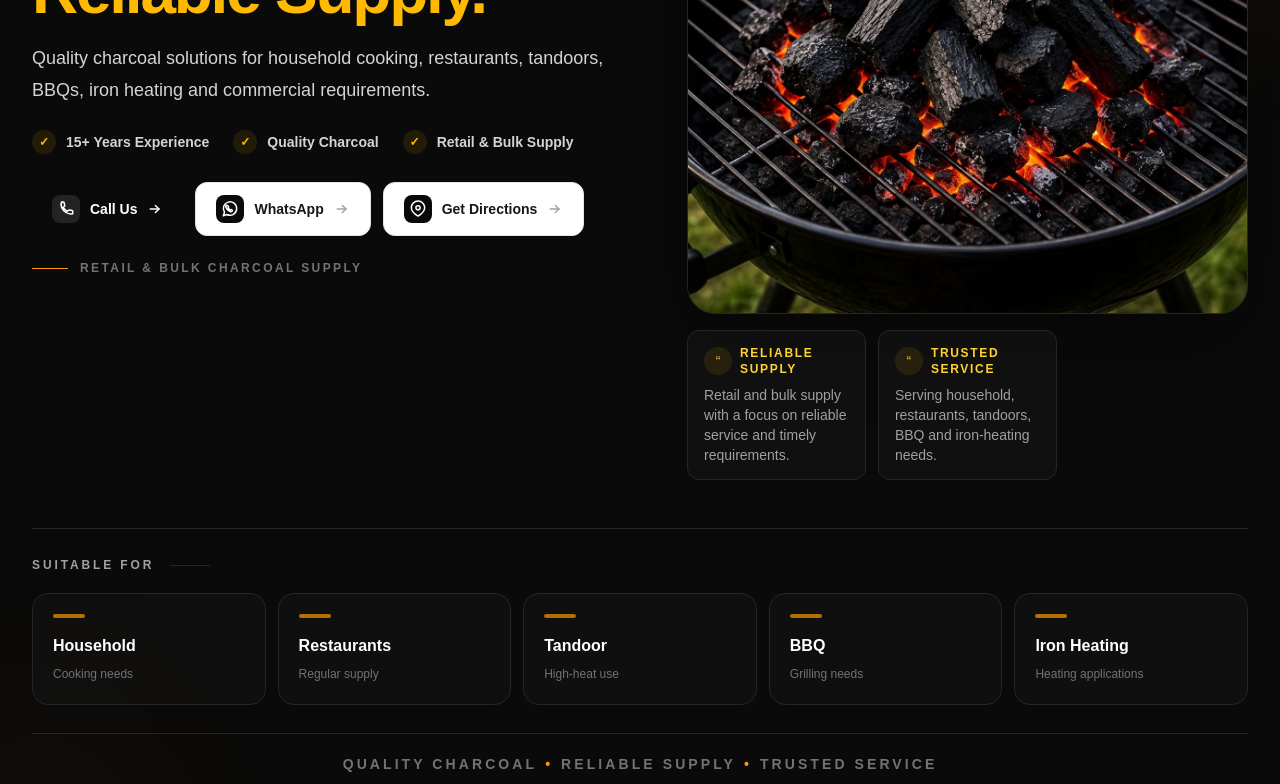
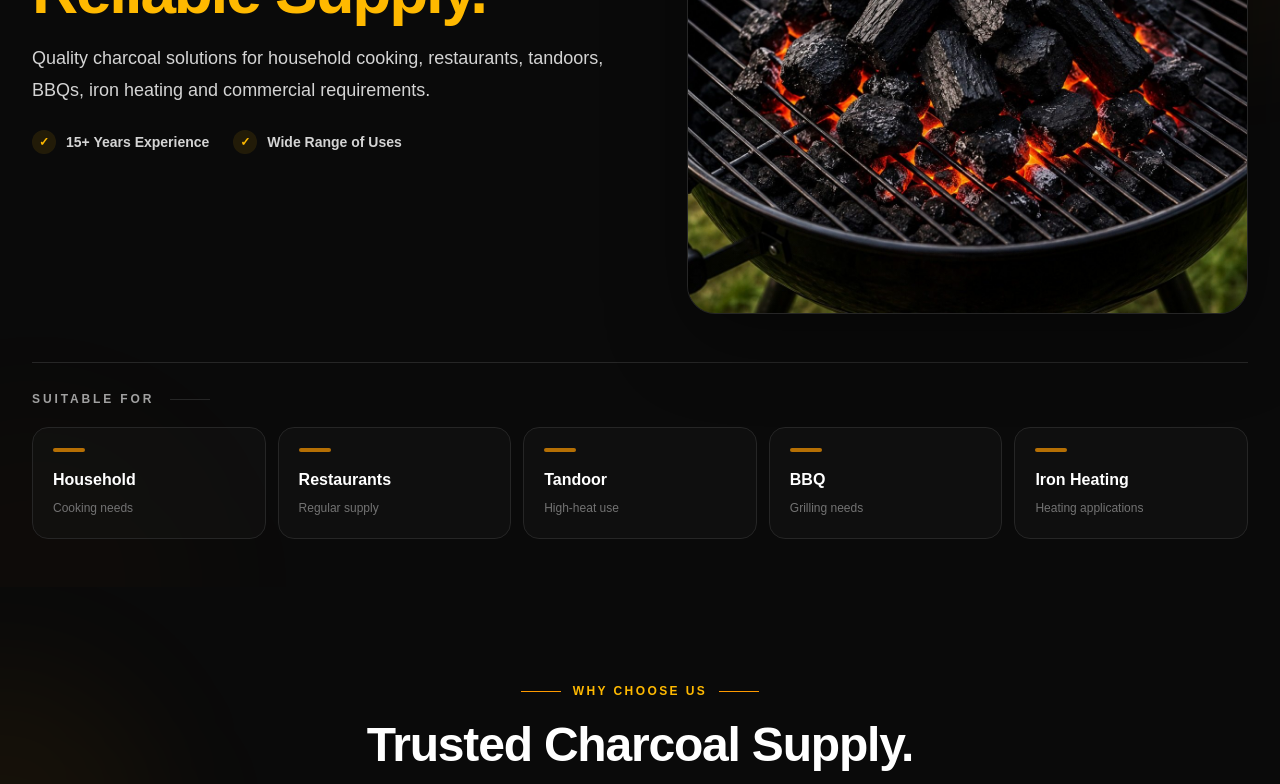
Before and after one commit to Narendra-Git1/sri-venkateswara-charcoal-supply, a React (Vite) app: page / in a window 1280 px wide. Shown: the part 280-1064 px from the top of the page. Built offline with nearby package versions, Linux system fonts and the light colour scheme.

Commit message:
Update Home page

```diff
--- a/src/pages/Home/Home.jsx
+++ b/src/pages/Home/Home.jsx
@@ -1,4 +1,3 @@
-import ContactActions from "../../components/contact/ContactActions"
 import WhyChooseUs from "../../components/common/WhyChooseUs"
 import ProductsSection from "../../components/products/ProductsSection"
 import WholesaleSection from "../../components/wholesale/WholesaleSection"
@@ -32,19 +31,10 @@ const services = [
 
 const trustPoints = [
   "15+ Years Experience",
-  "Quality Charcoal",
-  "Retail & Bulk Supply",
+  "Wide Range of Uses",
 ]
 
 function Home() {
-  const scrollToTop = () => {
-    window.scrollTo({
-      top: 0,
-      left: 0,
-      behavior: "smooth",
-    })
-  }
-
   return (
     <main>
       {/* =========================================================
@@ -264,44 +254,6 @@ function Home() {
                 ))}
               </div>
 
-              {/* =================================================
-                  CTA AREA
-              ================================================== */}
-              <div className="
-                mt-7
-                animate-[heroFade_0.65s_ease-out_0.32s_both]
-                motion-reduce:animate-none
-              ">
-                <ContactActions />
-              </div>
-
-              {/* Service statement */}
-              <div className="
-                mt-6
-                flex
-                items-center
-                gap-3
-                animate-[heroFade_0.65s_ease-out_0.38s_both]
-                motion-reduce:animate-none
-              ">
-                <span
-                  aria-hidden="true"
-                  className="h-px w-9 shrink-0 bg-amber-500"
-                />
-
-                <p
-                  className="
-                    text-[10px]
-                    font-bold
-                    uppercase
-                    tracking-[0.2em]
-                    text-neutral-500
-                    sm:text-xs
-                  "
-                >
-                  Retail & Bulk Charcoal Supply
-                </p>
-              </div>
             </div>
 
             {/* =================================================
@@ -366,112 +318,6 @@ function Home() {
                 />
               </div>
 
-              {/* =================================================
-                  BUSINESS HIGHLIGHTS / QUOTES
-                  Positioned directly below the right-side image.
-                  Clean, compact and non-overlapping.
-              ================================================== */}
-              <div
-                className="
-                  mt-4
-                  grid
-                  grid-cols-1
-                  gap-3
-                  sm:grid-cols-3
-                  lg:grid-cols-1
-                  xl:grid-cols-3
-                  animate-[heroFade_0.65s_ease-out_0.38s_both]
-                  motion-reduce:animate-none
-                "
-              >
-
-
-                <div
-                  className="
-                    group
-                    rounded-xl
-                    border
-                    border-neutral-800
-                    bg-neutral-900/55
-                    px-4
-                    py-3.5
-                    transition-all
-                    duration-300
-                    md:hover:-translate-y-1
-                    md:hover:border-amber-400/30
-                    md:hover:bg-neutral-900
-                  "
-                >
-                  <div className="mb-2 flex items-center gap-2">
-                    <span
-                      aria-hidden="true"
-                      className="
-                        flex
-                        h-7
-                        w-7
-                        shrink-0
-                        items-center
-                        justify-center
-                        rounded-full
-                        bg-amber-400/10
-                        text-sm
-                        text-amber-400
-                      "
-                    >
-                      “
-                    </span>
-                    <p className="text-xs font-bold uppercase tracking-[0.14em] text-amber-300">
-                      Reliable Supply
-                    </p>
-                  </div>
-                  <p className="text-xs leading-5 text-neutral-400 sm:text-sm">
-                    Retail and bulk supply with a focus on reliable service and timely requirements.
-                  </p>
-                </div>
-
-                <div
-                  className="
-                    group
-                    rounded-xl
-                    border
-                    border-neutral-800
-                    bg-neutral-900/55
-                    px-4
-                    py-3.5
-                    transition-all
-                    duration-300
-                    md:hover:-translate-y-1
-                    md:hover:border-amber-400/30
-                    md:hover:bg-neutral-900
-                  "
-                >
-                  <div className="mb-2 flex items-center gap-2">
-                    <span
-                      aria-hidden="true"
-                      className="
-                        flex
-                        h-7
-                        w-7
-                        shrink-0
-                        items-center
-                        justify-center
-                        rounded-full
-                        bg-amber-400/10
-                        text-sm
-                        text-amber-400
-                      "
-                    >
-                      “
-                    </span>
-                    <p className="text-xs font-bold uppercase tracking-[0.14em] text-amber-300">
-                      Trusted Service
-                    </p>
-                  </div>
-                  <p className="text-xs leading-5 text-neutral-400 sm:text-sm">
-                    Serving household, restaurants, tandoors, BBQ and iron-heating needs.
-                  </p>
-                </div>
-              </div>
             </div>
           </div>
 
@@ -578,39 +424,6 @@ function Home() {
             </div>
           </div>
 
-          {/* =====================================================
-              BOTTOM TRUST STRIP
-              Kept simple and centered to avoid empty/overlapping
-              content on wide screens.
-          ====================================================== */}
-          <div
-            className="
-              mt-7
-              border-t
-              border-neutral-800
-              pt-5
-              text-center
-            "
-          >
-            <p
-              className="
-                text-[10px]
-                font-semibold
-                uppercase
-                tracking-[0.18em]
-                text-neutral-500
-                sm:text-xs
-                md:text-sm
-                md:tracking-[0.22em]
-              "
-            >
-              Quality Charcoal
-              <span className="mx-2 text-amber-500">•</span>
-              Reliable Supply
-              <span className="mx-2 text-amber-500">•</span>
-              Trusted Service
-            </p>
-          </div>
         </div>
       </section>
 
```
